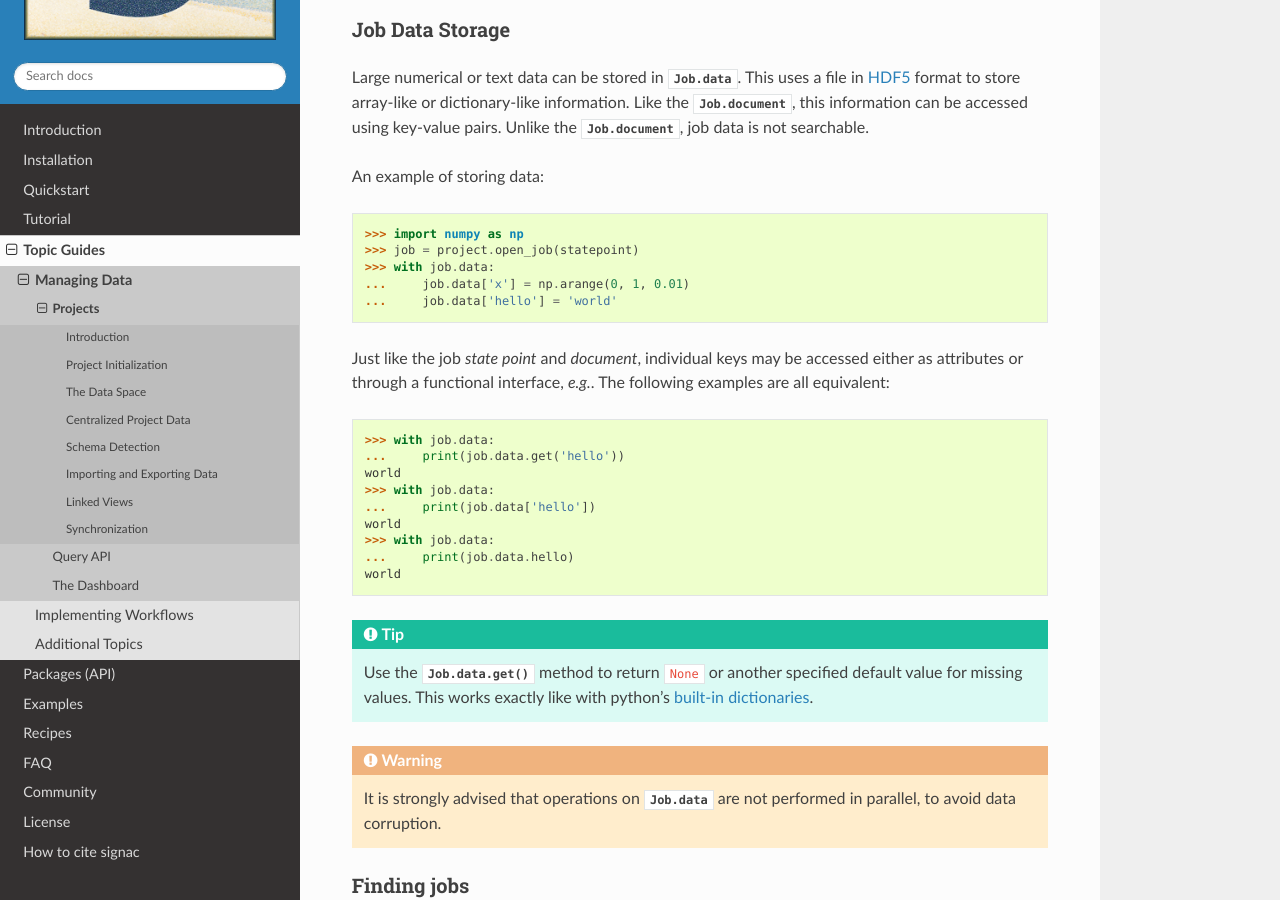
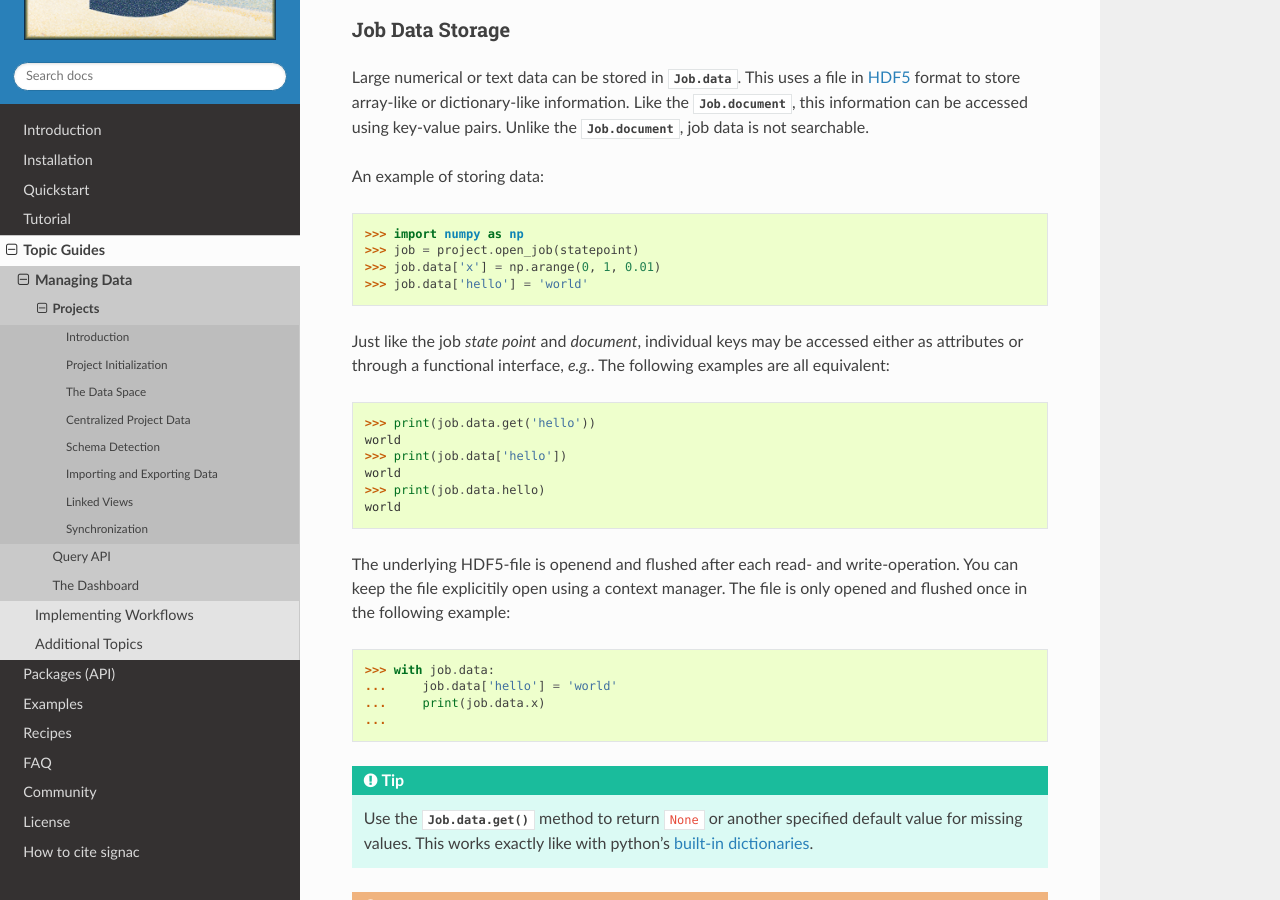
Before and after one commit to glotzerlab/signac-docs, a Sphinx documentation site: the page built from docs/source/projects.rst, in a window 1280 px wide and 900 px high, scrolled down 6340 px. Built offline with Sphinx 7.4.7 and the Read the Docs theme 2.0.0, drawn with Linux system fonts in a browser that asks for light colours.

Commit message:
Update job.data docs to account for drop of context-manager requirement.

```diff
--- a/docs/source/projects.rst
+++ b/docs/source/projects.rst
@@ -280,7 +280,10 @@ Use cases for the **job document** include, but are not limited to:
 Job Data Storage
 ----------------
 
-Large numerical or text data can be stored in :py:attr:`Job.data`. This uses a file in `HDF5`_ format to store array-like or dictionary-like information. Like the :py:attr:`Job.document`, this information can be accessed using key-value pairs. Unlike the :py:attr:`Job.document`, job data is not searchable.
+Large numerical or text data can be stored in :py:attr:`Job.data`.
+This uses a file in `HDF5`_ format to store array-like or dictionary-like information.
+Like the :py:attr:`Job.document`, this information can be accessed using key-value pairs.
+Unlike the :py:attr:`Job.document`, job data is not searchable.
 
 .. _`HDF5`: https://portal.hdfgroup.org/display/HDF5/HDF5
 
@@ -290,9 +293,8 @@ An example of storing data:
 
     >>> import numpy as np
     >>> job = project.open_job(statepoint)
-    >>> with job.data:
-    ...     job.data['x'] = np.arange(0, 1, 0.01)
-    ...     job.data['hello'] = 'world'
+    >>> job.data['x'] = np.arange(0, 1, 0.01)
+    >>> job.data['hello'] = 'world'
 
 
 Just like the job *state point* and *document*, individual keys may be accessed either as attributes or through a functional interface, *e.g.*.
@@ -300,15 +302,23 @@ The following examples are all equivalent:
 
 .. code-block:: python
 
+    >>> print(job.data.get('hello'))
+    world
+    >>> print(job.data['hello'])
+    world
+    >>> print(job.data.hello)
+    world
+
+The underlying HDF5-file is openend and flushed after each read- and write-operation.
+You can keep the file explicitily open using a context manager.
+The file is only opened and flushed once in the following example:
+
+.. code-block:: python
+
     >>> with job.data:
-    ...     print(job.data.get('hello'))
-    world
-    >>> with job.data:
-    ...     print(job.data['hello'])
-    world
-    >>> with job.data:
-    ...     print(job.data.hello)
-    world
+    ...     job.data['hello'] = 'world'
+    ...     print(job.data.x)
+    ...
 
 .. tip::
 
```
